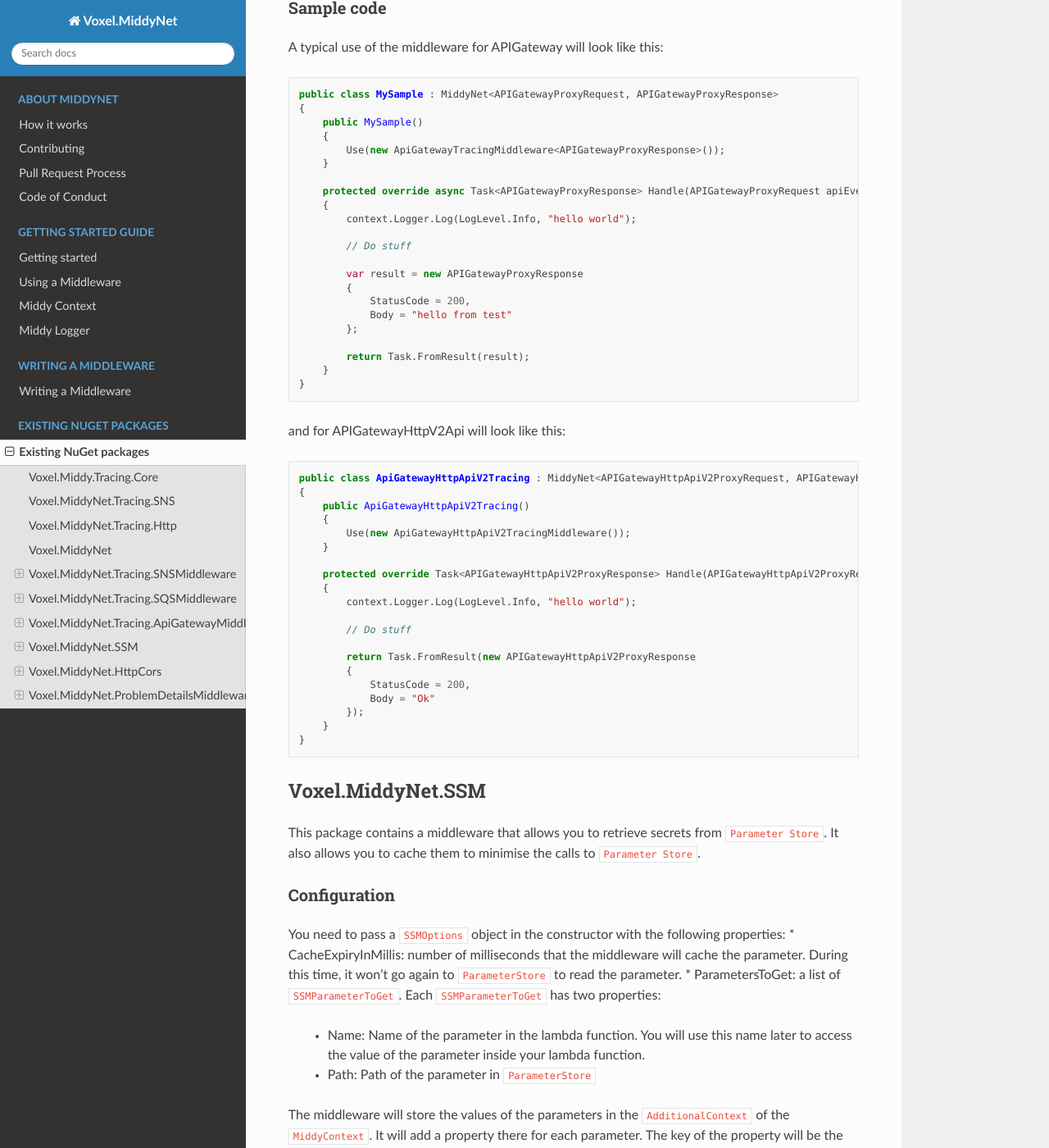
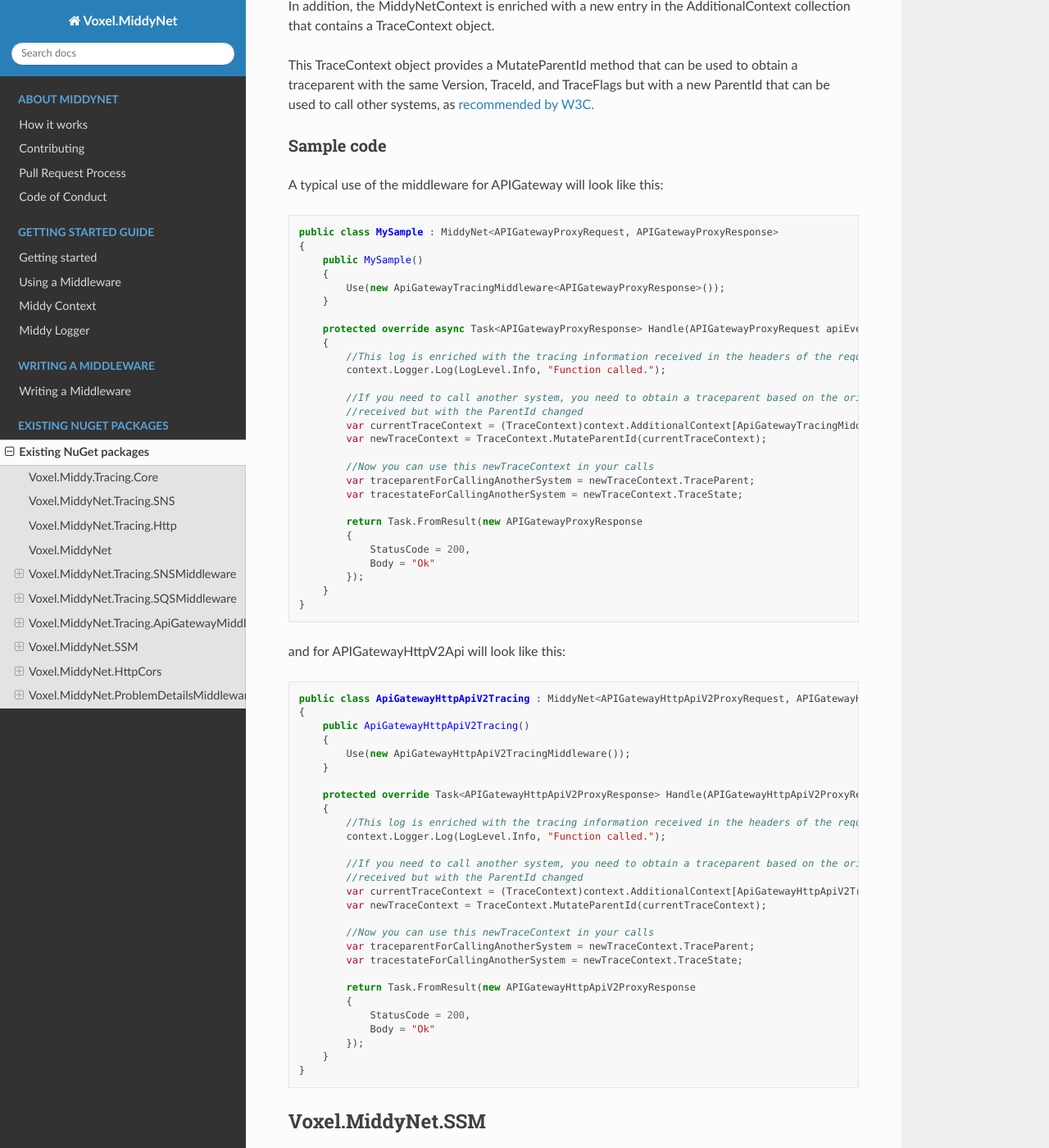
Before and after one commit to VoxelGroup/Voxel.MiddyNet, a Sphinx documentation site: the page built from docs/source/nuget/packages.rst, in a window 1280 px wide and 1400 px high, scrolled down 2733 px. Shown: the whole window at 82% size. Built offline with Sphinx 7.4.7 and the Read the Docs theme 2.0.0, drawn with Linux system fonts in a browser that asks for light colours; pages that are not in the unit, such as notebooks, are missing from menus.

Commit message:
Update apigatewaytracing docs

```diff
--- a/docs/source/nuget/packages.rst
+++ b/docs/source/nuget/packages.rst
@@ -26,7 +26,7 @@ This is another package that is quite independent. It contains extension methods
 You can use this package inside a Lambda function or from any place, to send the ``TraceContext`` information in a way that MiddyNet will be able to read using a middleware.
 
 Voxel.MiddyNet.Tracing.Http
---------------------------
+---------------------------
 This is another package that is quite independent. It contains extension methods to add the information of the ``TraceContext`` object from ``Voxel.MiddyNet.Tracing.Core`` to an HttpRequestMessage via ``Headers``.
 
 You can use this package inside a Lambda function or from any place, to send the ``TraceContext`` information in a way that MiddyNet will be able to read using a middleware.
@@ -95,6 +95,10 @@ This package contains a middleware that reads the ``TraceContext`` information f
 
 The logs will have a property for ``traceparent``, another one for ``tracestate``, and another one for ``trace-id``.
 
+In addition, the MiddyNetContext is enriched with a new entry in the AdditionalContext collection that contains a TraceContext object.
+
+This TraceContext object provides a MutateParentId method that can be used to obtain a traceparent with the same Version, TraceId, and TraceFlags but with a new ParentId that can be used to call other systems, as `recommended by W3C. <https://www.w3.org/TR/trace-context/#mutating-the-traceparent-field>`_
+
 Sample code
 ^^^^^^^^^^^
 A typical use of the middleware for APIGateway will look like this::
@@ -108,17 +112,23 @@ A typical use of the middleware for APIGateway will look like this::
 
         protected override async Task<APIGatewayProxyResponse> Handle(APIGatewayProxyRequest apiEvent, MiddyNetContext context)
         {
-            context.Logger.Log(LogLevel.Info, "hello world");
+            //This log is enriched with the tracing information received in the headers of the request
+            context.Logger.Log(LogLevel.Info, "Function called.");
 
-            // Do stuff
+            //If you need to call another system, you need to obtain a traceparent based on the original traceparent
+            //received but with the ParentId changed
+            var currentTraceContext = (TraceContext)context.AdditionalContext[ApiGatewayTracingMiddleware.TraceContextKey];
+            var newTraceContext = TraceContext.MutateParentId(currentTraceContext);
 
-            var result = new APIGatewayProxyResponse
+            //Now you can use this newTraceContext in your calls
+            var traceparentForCallingAnotherSystem = newTraceContext.TraceParent;
+            var tracestateForCallingAnotherSystem = newTraceContext.TraceState;
+
+            return Task.FromResult(new APIGatewayProxyResponse
             {
                 StatusCode = 200,
-                Body = "hello from test"
-            };
-
-            return Task.FromResult(result);
+                Body = "Ok"
+            });
         }
     }
 
@@ -133,9 +143,17 @@ and for APIGatewayHttpV2Api will look like this::
 
         protected override Task<APIGatewayHttpApiV2ProxyResponse> Handle(APIGatewayHttpApiV2ProxyRequest proxyRequest, MiddyNetContext context)
         {
-            context.Logger.Log(LogLevel.Info, "hello world");
+            //This log is enriched with the tracing information received in the headers of the request
+            context.Logger.Log(LogLevel.Info, "Function called.");
 
-            // Do stuff
+            //If you need to call another system, you need to obtain a traceparent based on the original traceparent
+            //received but with the ParentId changed
+            var currentTraceContext = (TraceContext)context.AdditionalContext[ApiGatewayHttpApiV2TracingMiddleware.TraceContextKey];
+            var newTraceContext = TraceContext.MutateParentId(currentTraceContext);
+
+            //Now you can use this newTraceContext in your calls
+            var traceparentForCallingAnotherSystem = newTraceContext.TraceParent;
+            var tracestateForCallingAnotherSystem = newTraceContext.TraceState;
 
             return Task.FromResult(new APIGatewayHttpApiV2ProxyResponse
             {
```
